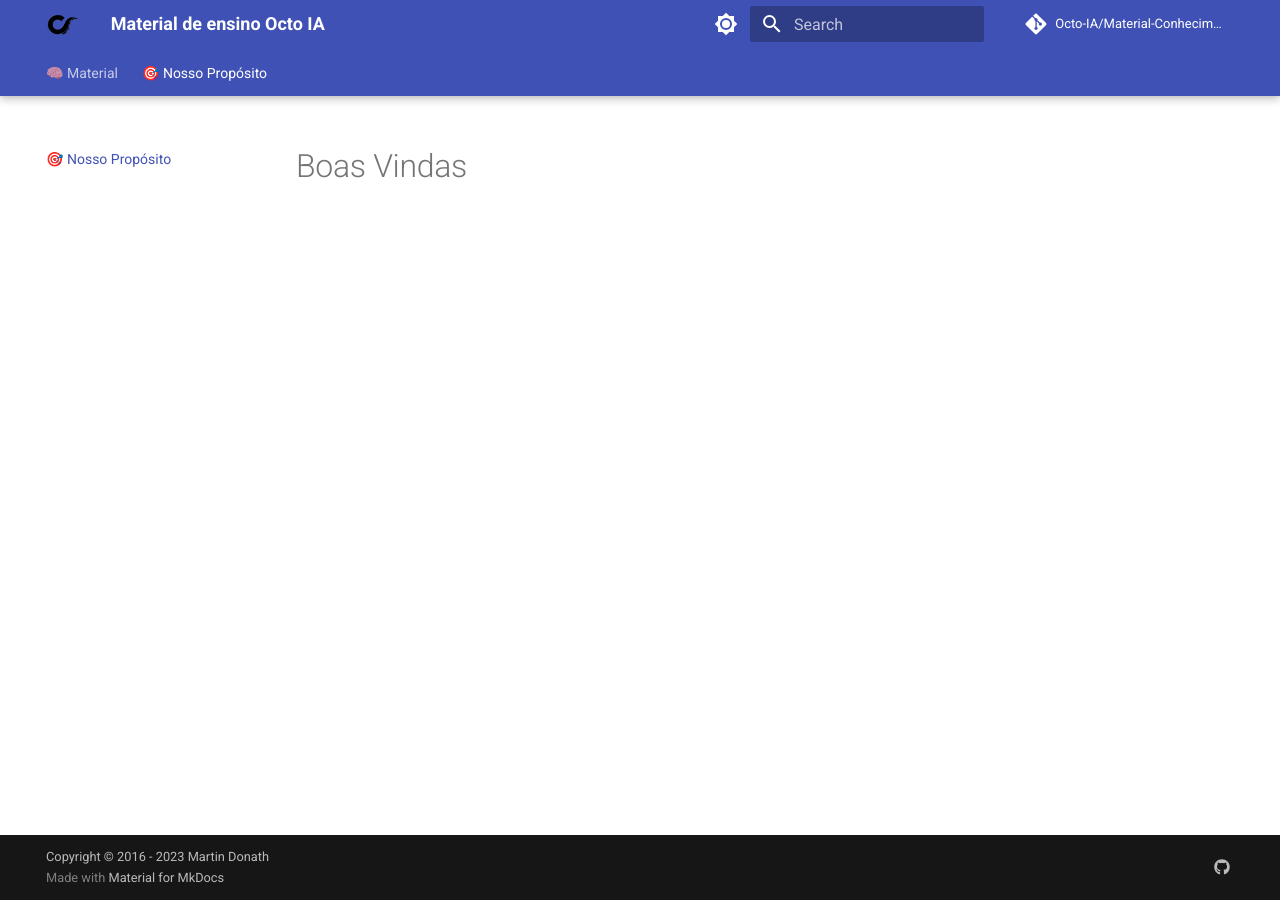
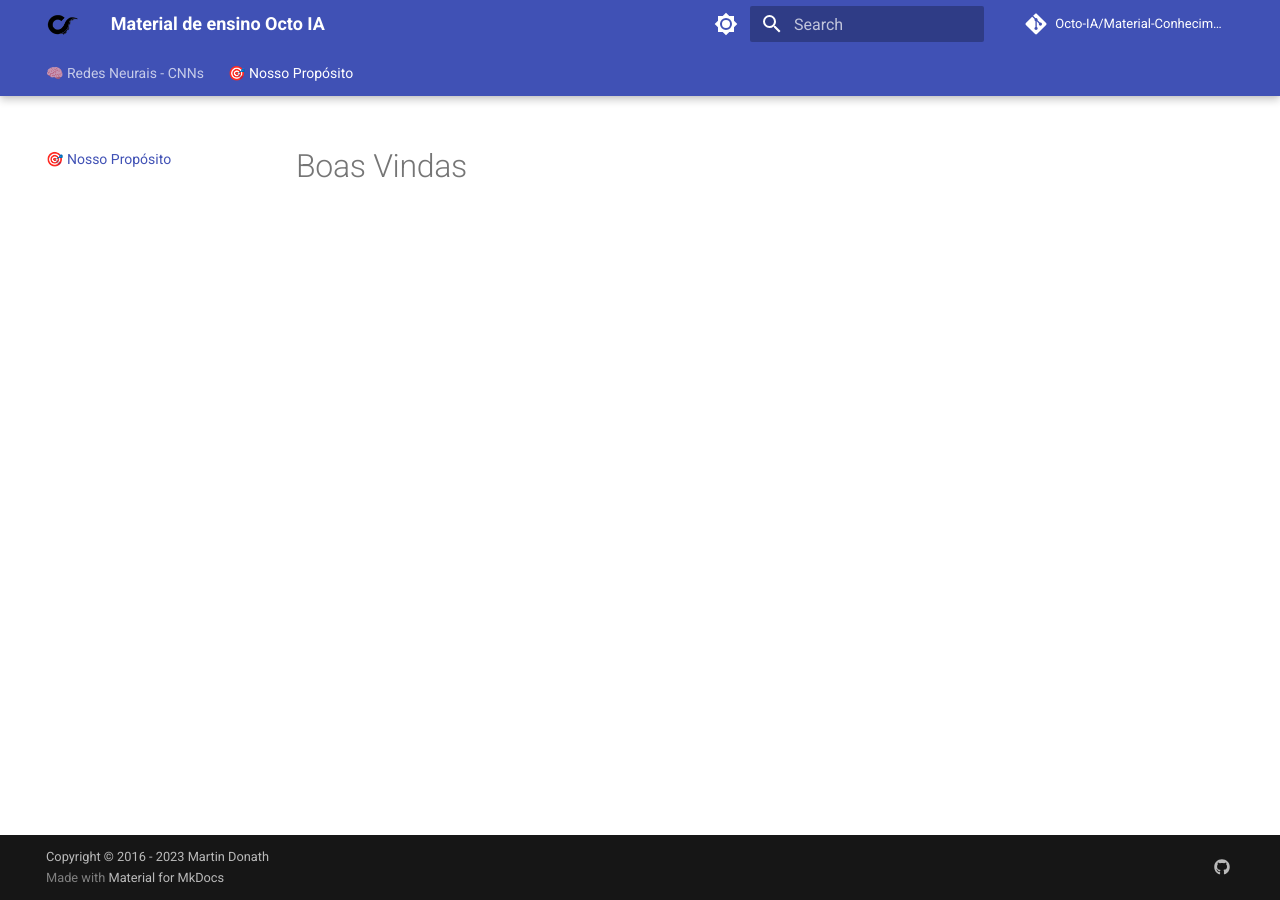
Before and after one commit to Octo-IA/Material-Conhecimento, an MkDocs documentation site: the page built from docs/index.md, in a window 1280 px wide. Built offline with MkDocs 1.6.1 and Material for MkDocs 9.7.7, drawn with Linux system fonts in a browser that asks for light colours; comment, search, counter and statistics services are not loaded.

Commit message:
👽 .yml configuracao/estrutura pagina | add pagina conceitos fundamentais

```diff
--- a/mkdocs.yml
+++ b/mkdocs.yml
@@ -67,6 +67,7 @@ extra:
 
 # Page tree
 nav:
-  - 🧠 Material:
-    - material/introducao.md
+  - 🧠 Redes Neurais - CNNs:
+    - material/redes-cnns/Introducao.md
+    - material/redes-cnns/Conceitos_fundamentais_redes_neurais.md
   - 🎯 Nosso Propósito: index.md
```
